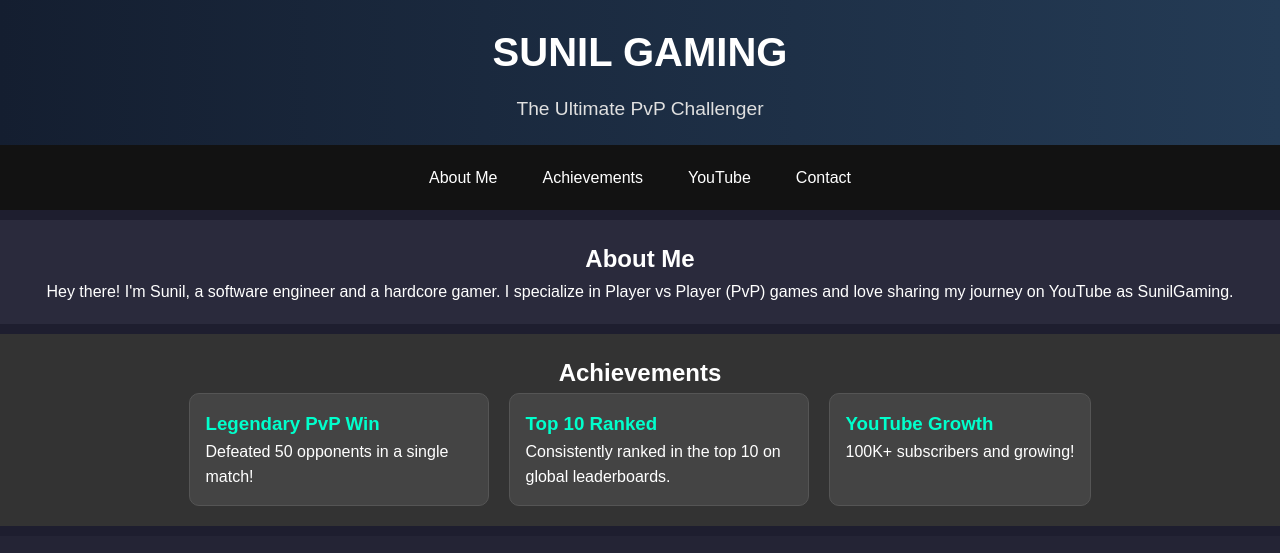
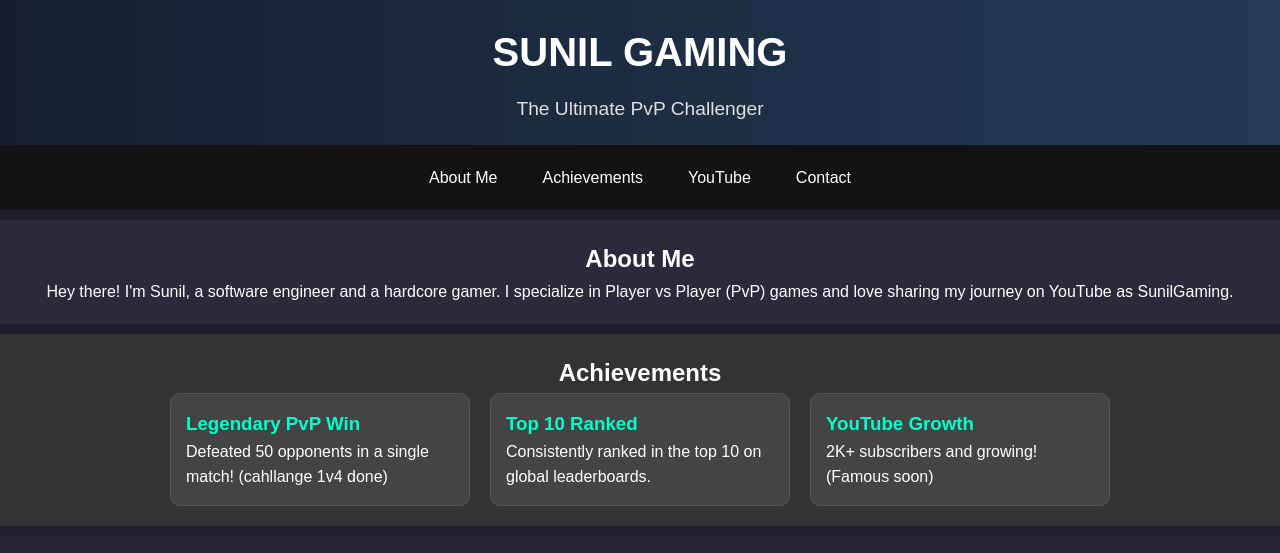
Before and after one commit to sunil0150/sunilgaming.gg, a plain HTML site: page index.html in a window 1280 px wide. Shown: the top 553 px of the page. Drawn offline with Linux system fonts and the light colour scheme.

Commit message:
Update index.html

```diff
--- a/index.html
+++ b/index.html
@@ -30,7 +30,7 @@
             <div class="achievements-grid">
                 <div class="achievement">
                     <h3>Legendary PvP Win</h3>
-                    <p>Defeated 50 opponents in a single match!</p>
+                    <p>Defeated 50 opponents in a single match! (cahllange 1v4 done)</p>
                 </div>
                 <div class="achievement">
                     <h3>Top 10 Ranked</h3>
@@ -38,7 +38,7 @@
                 </div>
                 <div class="achievement">
                     <h3>YouTube Growth</h3>
-                    <p>100K+ subscribers and growing!</p>
+                    <p>2K+ subscribers and growing!(Famous soon)</p>
                 </div>
             </div>
         </section>
```
